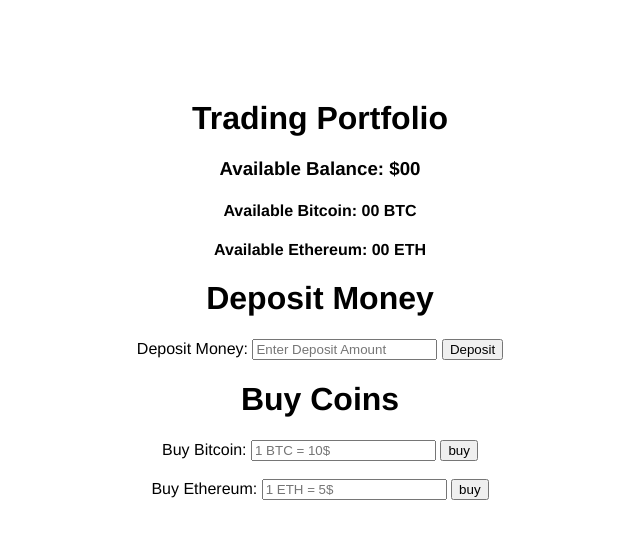
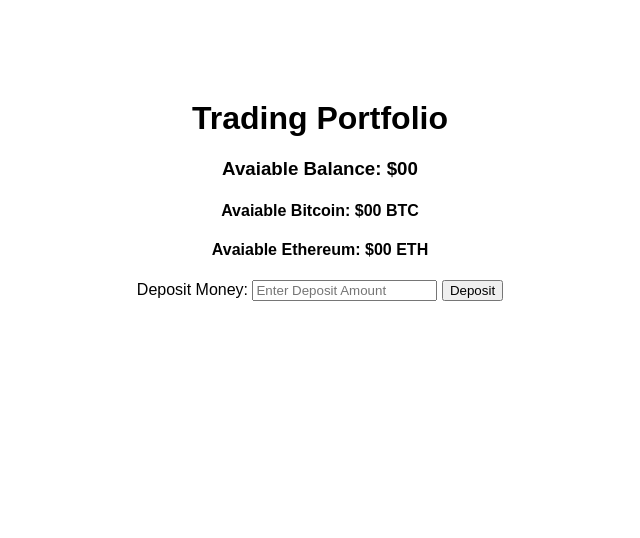
Before and after one commit to BondhanMondal/lets-trade-app, a plain HTML site: page index.html in a window 1280 px wide. Shown: the whole page, without its empty margins (320-960 px from the left). Drawn offline with Linux system fonts and the light colour scheme.

Commit message:
deposit balance section design complete

```diff
--- a/css/style.css
+++ b/css/style.css
@@ -1,5 +1,5 @@
 body {
-  text-align: center;
-  margin-top: 100px;
-  font-family: 'Franklin Gothic Medium', 'Arial Narrow', Arial, sans-serif;
+    text-align: center;
+    margin-top: 100px;
+    font-family: Arial, Helvetica, sans-serif;
 }
--- a/index.html
+++ b/index.html
@@ -1,51 +1,32 @@
 <!DOCTYPE html>
 <html lang="en">
 <head>
-    <meta charset="UTF-8" />
-    <meta http-equiv="X-UA-Compatible" content="IE=edge" />
-    <meta name="viewport" content="width=device-width, initial-scale=1.0" />
+  <meta charset="UTF-8">
+  <meta http-equiv="X-UA-Compatible" content="IE=edge">
+  <meta name="viewport" content="width=device-width, initial-scale=1.0">
   <title>Let's Trade</title>
-    <link rel="stylesheet" href="./css/style.css" />
+  <link rel="stylesheet" href="./css/style.css">
 </head>
 <body>
-    <!-- Trading Portfolio Section -->
+  <!-- trading portfolio section  -->
   <div>
     <h1>Trading Portfolio</h1>
-      <h3>Available Balance: $<span id="balance-field">00</span></h3>
-      <h4>Available Bitcoin: <span id="btc-field">00</span> BTC</h4>
-      <h4>Available Ethereum: <span id="eth-field">00</span> ETH</h4>
+    <h3>Avaiable Balance: $<span id="balance-field">00</span></h3>
+    <h4>Avaiable Bitcoin: $<span id="btc-field">00</span> BTC</h4>
+    <h4>Avaiable Ethereum: $<span id="eth-field">00</span> ETH</h4>
   </div>
+  <!-- deposit balance section  -->
+  <div>
+    <form>
+      <label for="deposit-box">Deposit Money: </label>
+      <input type="text" id="deposit-box" placeholder="Enter Deposit Amount">
+      <button type="submit" id="deposit-btn">Deposit</button>
 
-    <!-- Deposit balance section -->
-    <div>
-      <h1>Deposit Money</h1>
-      <form>
-        <label for="deposit-box">Deposit Money: </label
-        ><input
-          id="deposit-box"
-          placeholder="Enter Deposit Amount"
-          type="text"
-        />
-        <button type="submit" id="deposit-btn">Deposit</button>
     </form>
   </div>
 
-    <!-- Buy Coins Section -->
-    <div>
-      <h1>Buy Coins</h1>
-      <div>
-        <label for="btc-box">Buy Bitcoin: </label>
-        <input type="text" id="btc-box" placeholder="1 BTC = 10$" />
-        <button id="buy-btc">buy</button>
-      </div>
-      <br />
-      <div>
-        <label for="eth-box">Buy Ethereum: </label>
-        <input type="text" id="eth-box" placeholder="1 ETH = 5$" />
-        <button id="buy-eth">buy</button>
-      </div>
-    </div>
-    <!-- Scripts -->
-    <script src="app.js"></script>
+
+  <!-- //script -->
+  <script src="./js/app.js"></script>
 </body>
 </html>
```
Lines whose indentation alone changed are shown as unchanged.
